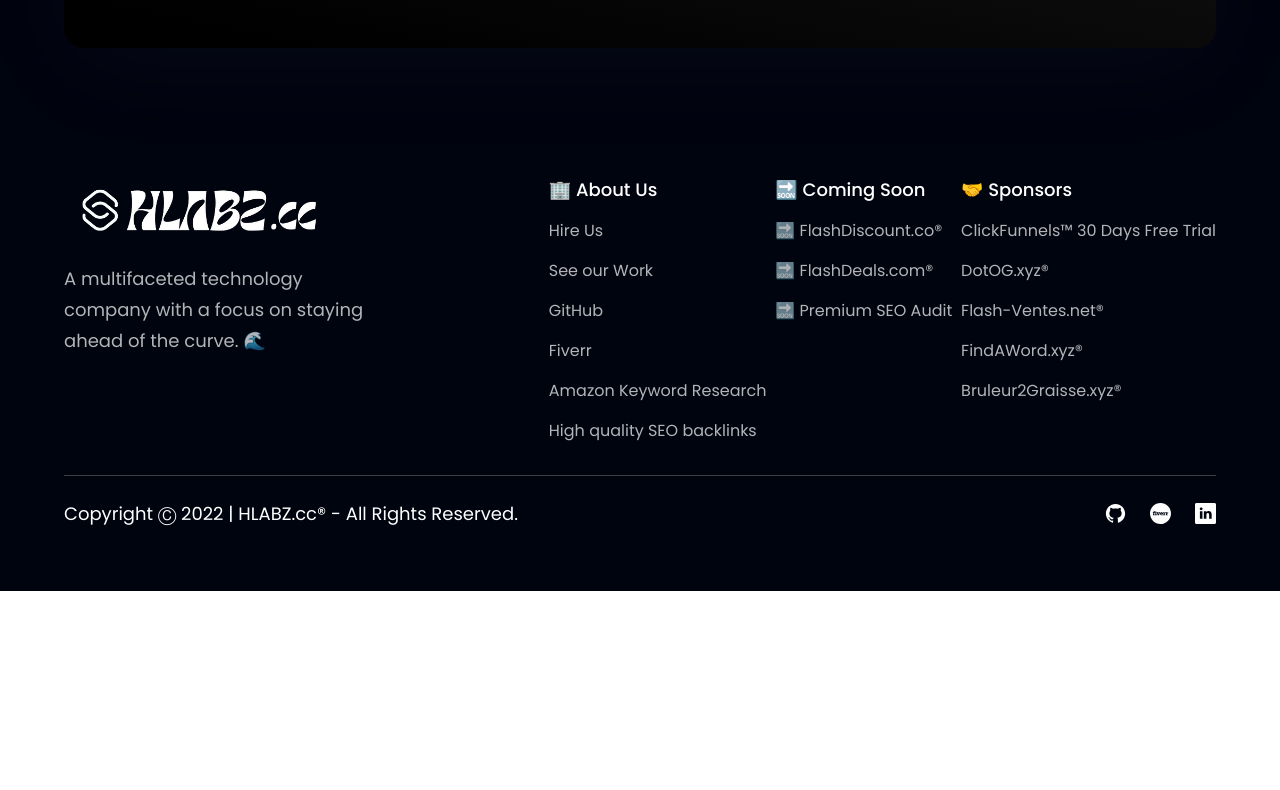
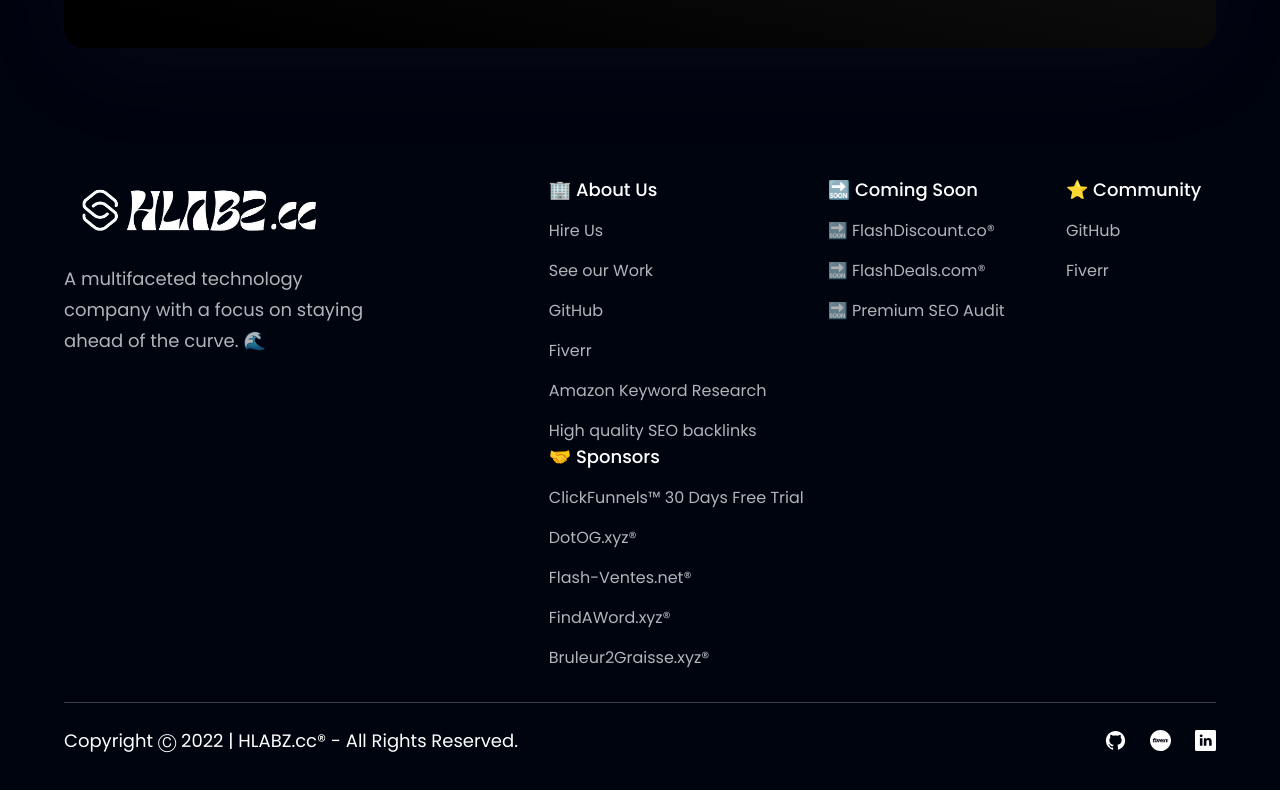
Before and after one commit to HLABZcc/HLABZ.cc, a React (Vite) app: page / in a window 1280 px wide. Shown: the part 3595-4385 px from the top of the page. Before the commit the page ends 4186 px from the top, so only its background shows below. Built offline with nearby package versions, Linux system fonts and the light colour scheme.

Commit message:
Update index.js

```diff
--- a/src/constants/index.js
+++ b/src/constants/index.js
@@ -139,6 +139,21 @@ export const footerLinks = [
       },
     ],
   },
+    {
+    title: "⭐️ Community",
+    links: [
+      {
+        name: "GitHub",
+        link: "https://github.com/HLABZcc",
+        url: "https://github.com/HLABZcc",
+      },
+      {
+        name: "Fiverr",
+        link: "https://www.fiverr.com/hlabzconsult",
+        url: "https://www.fiverr.com/hlabzconsult",
+      },
+    ],
+  },
   {
     title: "🤝 Sponsors",
     links: [
```
